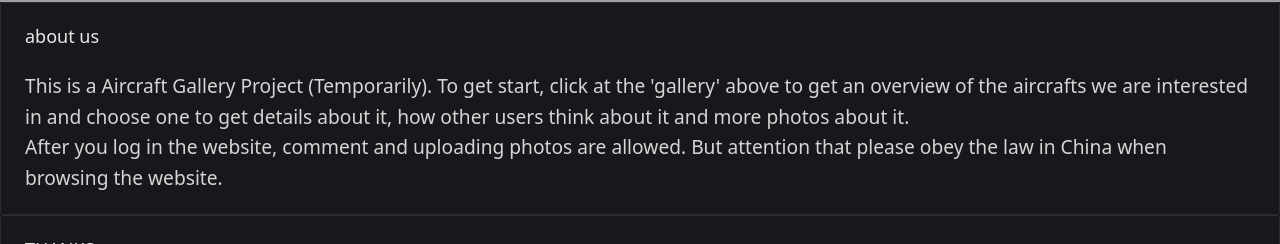
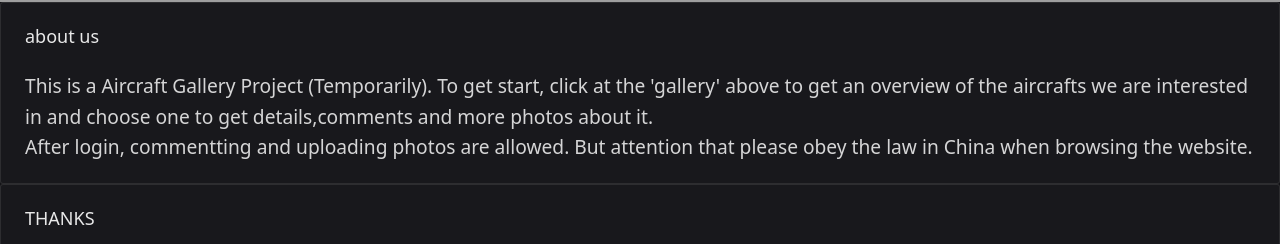
Before and after one commit to weiki3/database-vue-project, a Vue app: page / in a window 1280 px wide. Shown: the part 552-796 px from the top of the page. Built offline with nearby package versions, Linux system fonts and the light colour scheme; grey boxes are pictures that could not be loaded.

Commit message:
some photowall update

```diff
--- a/src/components/HelloWorld.vue
+++ b/src/components/HelloWorld.vue
@@ -21,9 +21,9 @@ const router = useRouter()
   </n-carousel>
   <n-card title="about us">
       <h3>This is a Aircraft Gallery Project (Temporarily). To get start, click at the 'gallery' above to get an overview of the aircrafts
-        we are interested in and choose one to get details about it, how other users think about it and more photos about it.
+        we are interested in and choose one to get details,comments and more photos about it.
       </h3>
-      <h3>After you log in the website, comment and uploading photos are allowed. But attention that please obey the law in China
+      <h3>After login, commentting and uploading photos are allowed. But attention that please obey the law in China
          when browsing the website.</h3>
     </n-card>
 
--- a/src/views/DetailView.vue
+++ b/src/views/DetailView.vue
@@ -28,7 +28,7 @@ onMounted(() => {
 
 <template>
     <div v-if="details">
-        <n-breadcrumb>
+        <n-breadcrumb style="margin-top: 2rem;">
             <n-breadcrumb-item @click="router.push({ name: 'gallery' })">
                 gallery</n-breadcrumb-item>
             <n-breadcrumb-item>
@@ -36,7 +36,7 @@ onMounted(() => {
 
         </n-breadcrumb>
         <n-grid cols="4" item-responsive>
-            <n-grid-item span="0 400:1 600:2 800:3">
+            <n-grid-item span="600:2 800:3">
                 <ul style="padding-left: 5rem;padding-right: 5rem;">
                     <n-image width="100%" :src="details.picture" :alt="details.name" />
                     <n-descriptions title="Details" :column="3">
@@ -48,11 +48,11 @@ onMounted(() => {
                         </n-descriptions-item>
                     </n-descriptions>
                 </ul>
-                <ul style="margin-left: 0;margin-right: 0;">
+                <ul style="margin-left: 0;margin-right: 0;display:table-cell;">
                 <PhotoWall :vid="details.id" />
                 </ul>
             </n-grid-item>
-            <n-grid-item>
+            <n-grid-item >
                 <CommentPart :vid="details.id" />
             </n-grid-item>
         </n-grid>
```
